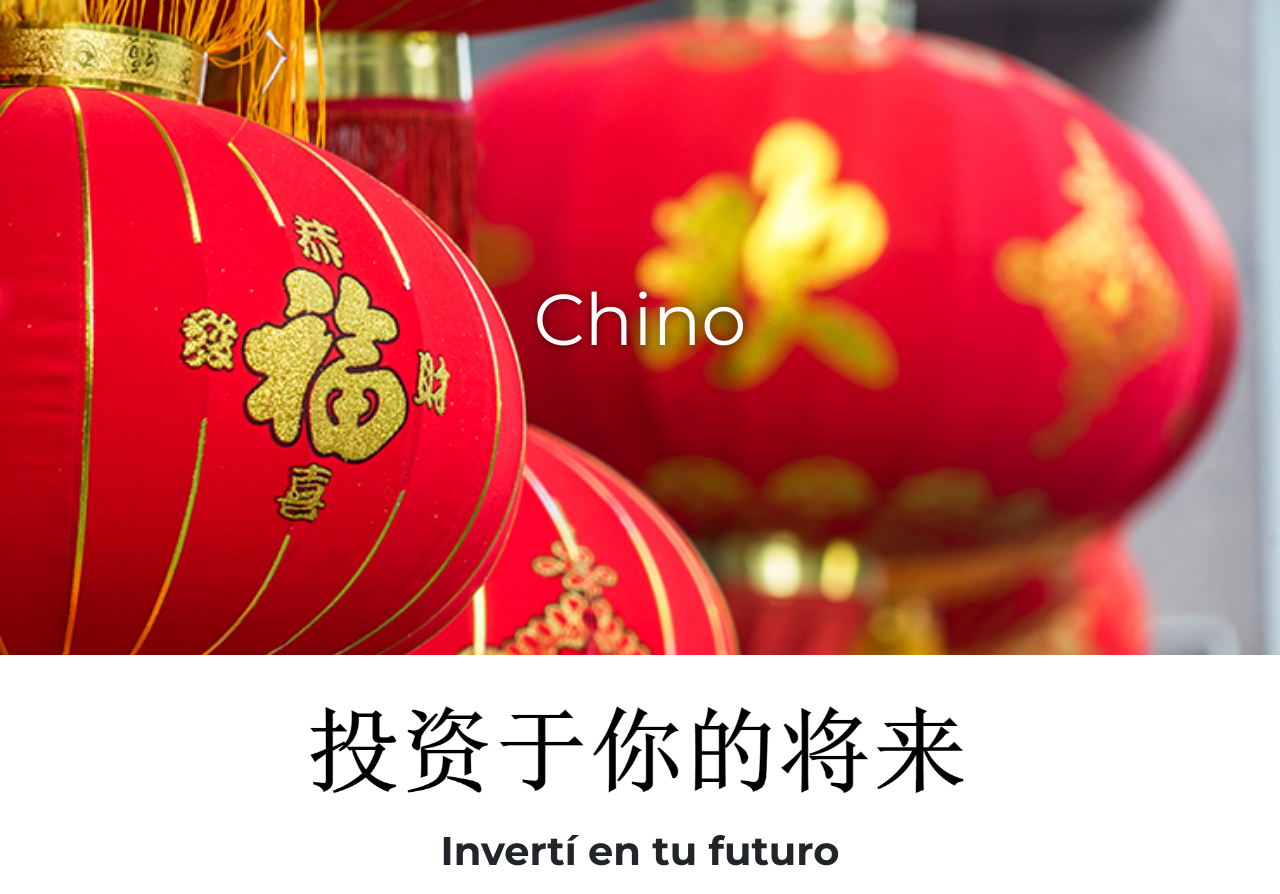
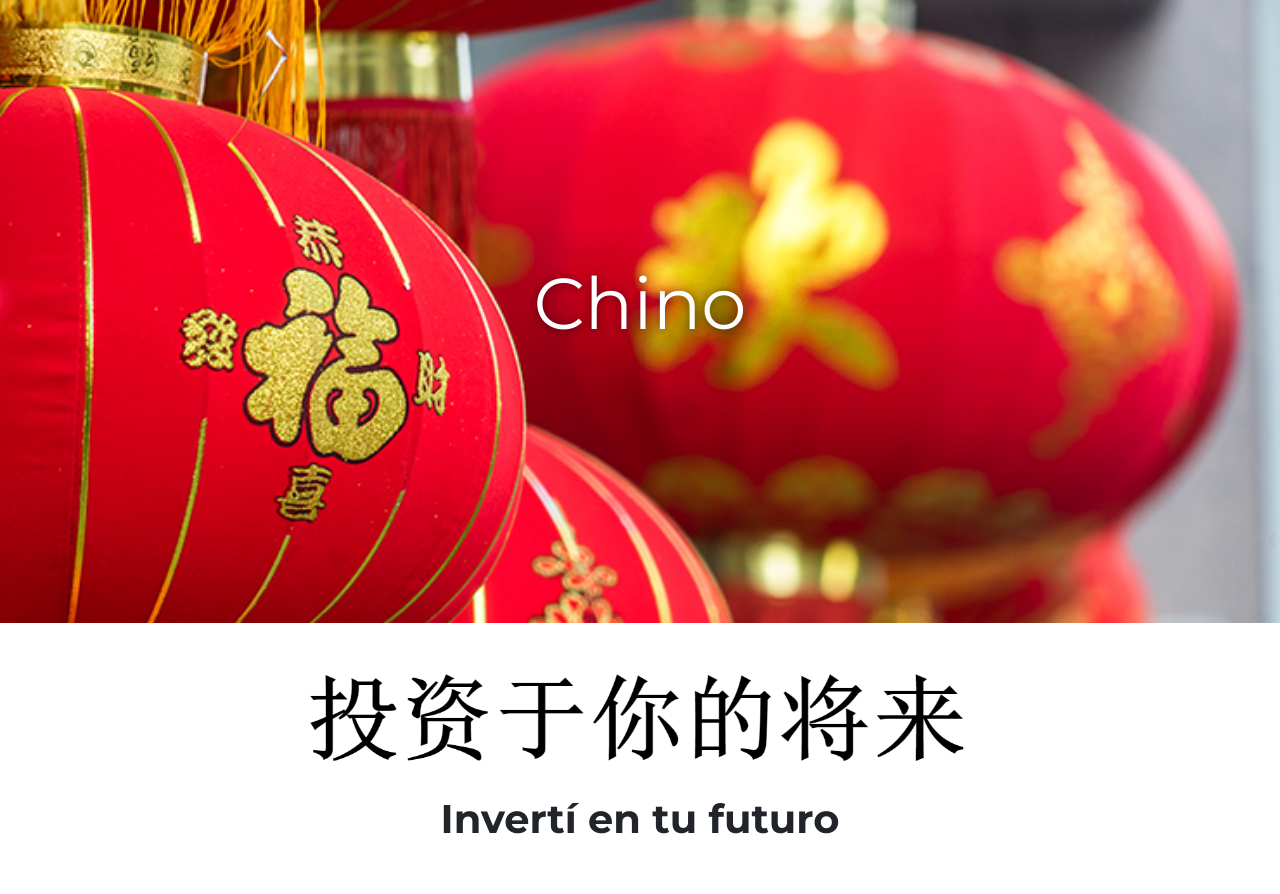
Before and after one commit to saucem/km, a PHP site: page /chino.html in a window 1280 px wide. Shown: the part 129-1023 px from the top of the page. Run offline with PHP 8.4, Linux system fonts and the light colour scheme.

Commit message:
Correción del tamaño de .hero para pantallas chicas

```diff
--- a/css/km.css
+++ b/css/km.css
@@ -21,7 +21,7 @@ h1, h2, h3{
 }
 
 .hero{
-	min-height: 82vh;
+	min-height: 78vh;
 	background-size: cover;
 	/*background-size: contain;*/
 	/*background-position: center top;*/
@@ -239,7 +239,7 @@ h1, h2, h3{
 
 #kc-profile{background-image: url(../images/kc-profile-photo.jpg);}
 
-@media only screen and (max-width: 767px) {
+@media only screen and (max-width: 576px){
 .hero{
     background-size: contain;
     width: 100%;
```
